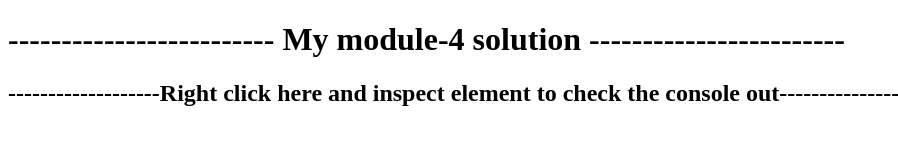
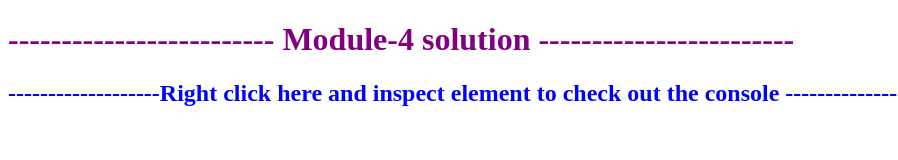
Before and after one commit to tresa2002/COURSERA_HTML-CSS-JAVASCRIPT, a plain HTML site: page module4_solution/index.html in a window 1280 px wide. Shown: the whole page, without its empty margins (0-898 px from the left). Drawn offline with Linux system fonts and the light colour scheme.

Commit message:
Update index.html

```diff
--- a/module4_solution/index.html
+++ b/module4_solution/index.html
@@ -2,10 +2,10 @@
 <html>
 <head>
 	<title></title>
-</head>
+</head >
 <body>
-	<h1>------------------------- My module-4 solution ------------------------</h1>
-  <h2>-------------------Right click here and inspect element to check the console out--------------------</h2>
+	<h1 style="color: purple">------------------------- Module-4 solution ------------------------</h1>
+  <h2 style="color: blue">-------------------Right click here and inspect element to check out the console --------------------</h2>
 	<script src="script.js" ="text/javascript">
 
 		</script>
```
